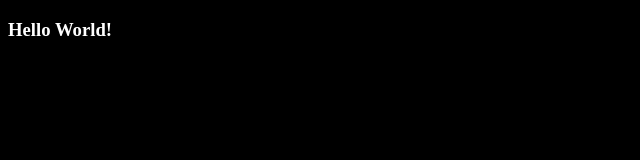
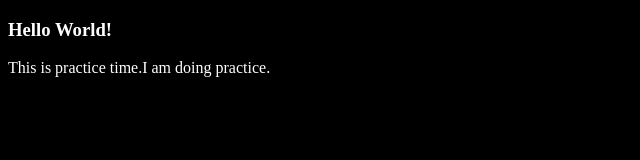
Before and after one commit to Shivamkumarbrh/hello--world-, a plain HTML site: page index.html in a window 1280 px wide. Shown: the whole page, without its empty margins (0-640 px from the left). Drawn offline with Linux system fonts and the light colour scheme.

Commit message:
Updated index.html

```diff
--- a/index.html
+++ b/index.html
@@ -9,5 +9,6 @@
 </head>
 <body>
     <h3>Hello World!</h3>
+    <p>This is practice time.I am doing practice.</p>
 </body>
 </html>
```
